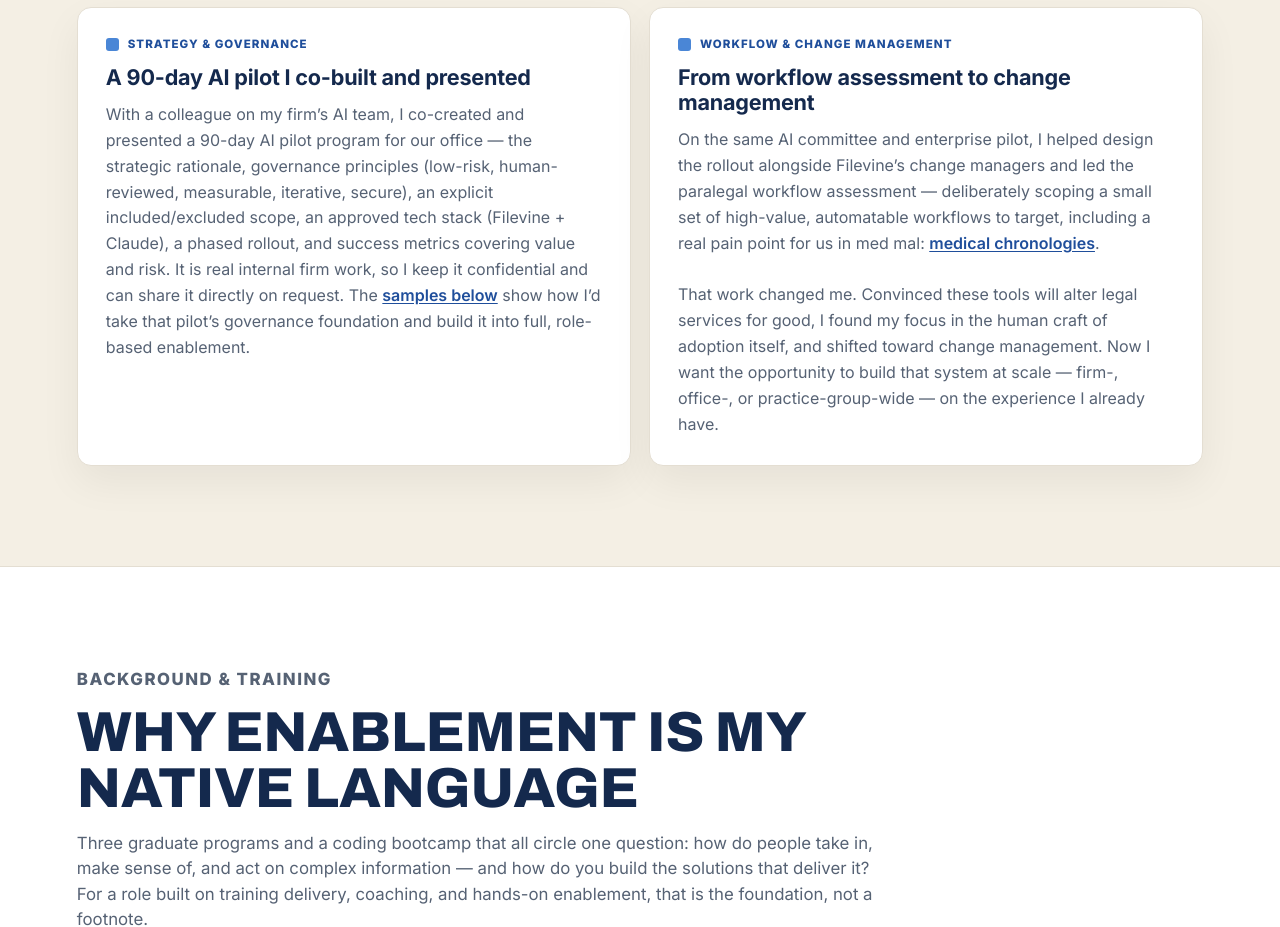
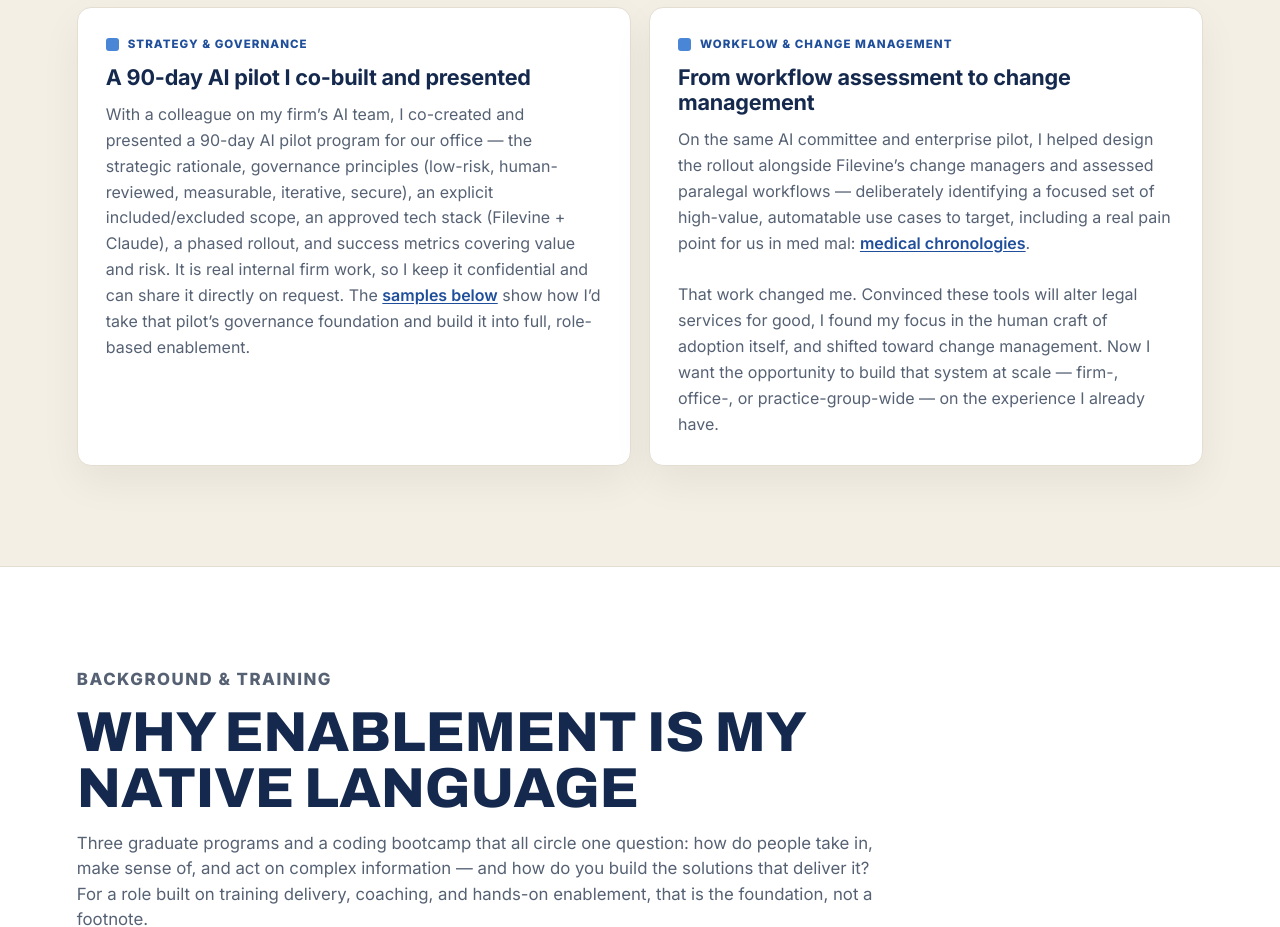
Before and after one commit to ajdonnelly/sidley-ai-transformation, a plain HTML site: page index.html in a window 1280 px wide. Shown: the part 4360-5287 px from the top of the page. Drawn offline with Linux system fonts and the light colour scheme.

Commit message:
update change stuff

```diff
--- a/index.html
+++ b/index.html
@@ -278,8 +278,8 @@
             <h3>From workflow assessment to change management</h3>
             <p>
               On the same AI committee and enterprise pilot, I helped design the rollout alongside
-              Filevine&rsquo;s change managers and led the paralegal workflow assessment &mdash; deliberately
-              scoping a small set of high-value, automatable workflows to target, including a real pain point
+              Filevine&rsquo;s change managers and assessed paralegal workflows &mdash; deliberately
+              identifying a focused set of high-value, automatable use cases to target, including a real pain point
               for us in med mal: <a href="#analysis">medical chronologies</a>.
             </p>
             <p>
```
Also changed, not shown: resume.html (+1 -1 lines).
